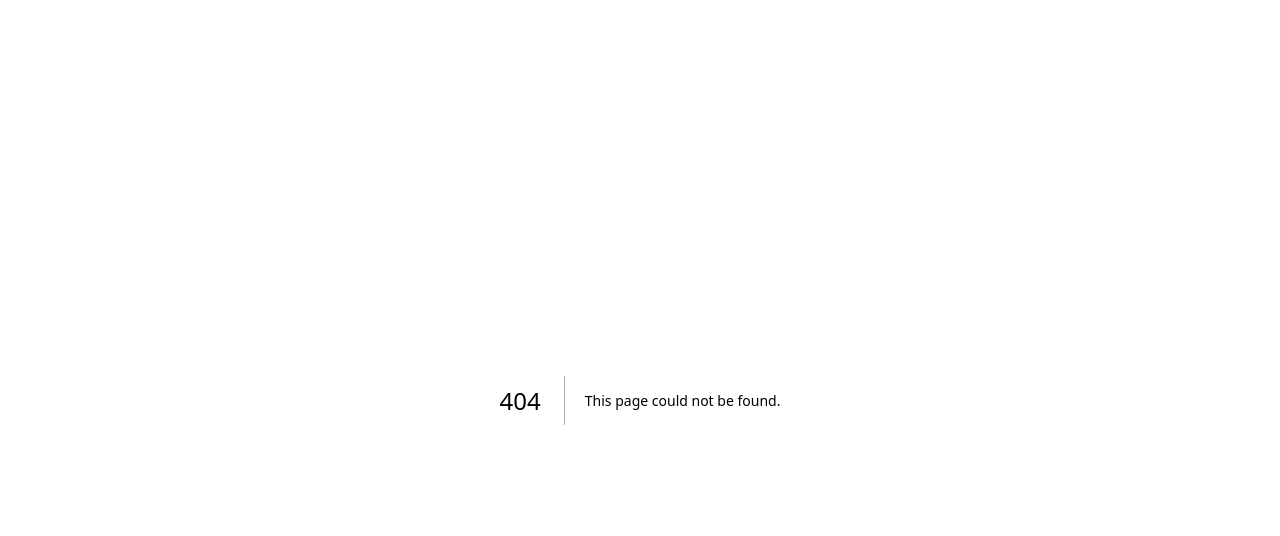
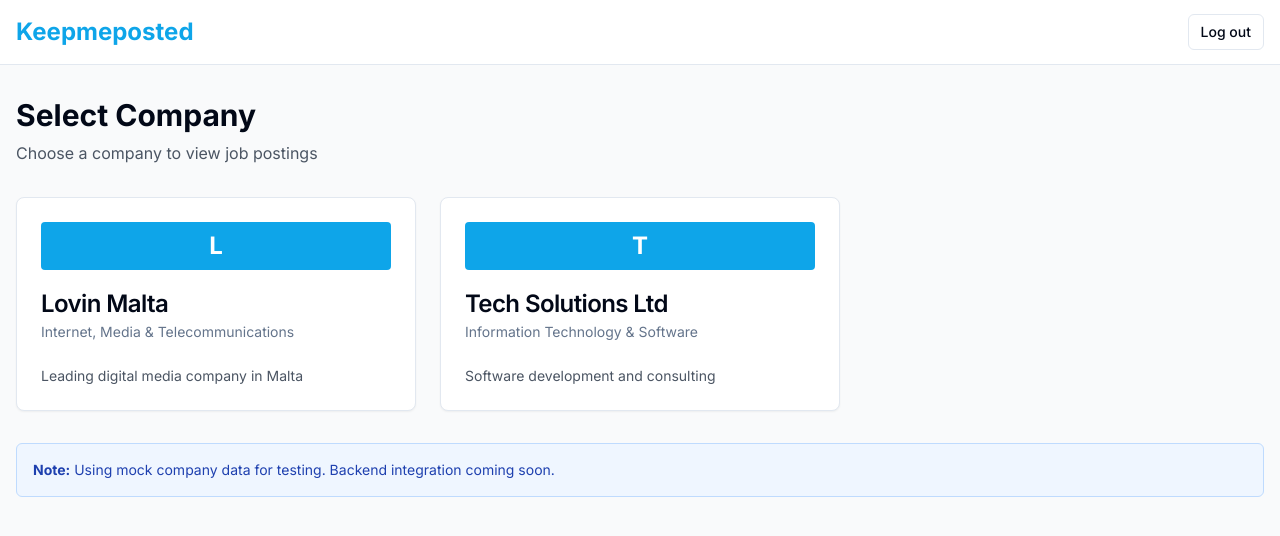
Before and after one commit to schaak722/keepmeposted-frontend, a Next.js app: page /companies in a window 1280 px wide. Before the commit this address had no page. Shown: the top 536 px of the page. Built offline with nearby package versions, Linux system fonts and the light colour scheme.

Commit message:
Create page.tsx

```diff
--- /dev/null
+++ b/app/companies/page.tsx
@@ -0,0 +1,76 @@
+"use client"
+
+import { useRouter } from "next/navigation"
+import { Header } from "@/components/layout/header"
+import { Card, CardContent, CardDescription, CardHeader, CardTitle } from "@/components/ui/card"
+
+// Mock company data for testing
+const MOCK_COMPANIES = [
+  {
+    id: "1",
+    name: "Lovin Malta",
+    logo_url: null,
+    industry: "Internet, Media & Telecommunications",
+    description: "Leading digital media company in Malta"
+  },
+  {
+    id: "2",
+    name: "Tech Solutions Ltd",
+    logo_url: null,
+    industry: "Information Technology & Software",
+    description: "Software development and consulting"
+  }
+]
+
+export default function CompaniesPage() {
+  const router = useRouter()
+
+  const handleSelectCompany = (companyId: string) => {
+    router.push(`/company/${companyId}/jobs`)
+  }
+
+  return (
+    <div className="min-h-screen bg-gray-50">
+      <Header />
+      <div className="container mx-auto py-8 px-4">
+        <h1 className="text-3xl font-bold mb-2">Select Company</h1>
+        <p className="text-gray-600 mb-8">Choose a company to view job postings</p>
+
+        <div className="grid grid-cols-1 md:grid-cols-2 lg:grid-cols-3 gap-6">
+          {MOCK_COMPANIES.map((company) => (
+            <Card
+              key={company.id}
+              className="cursor-pointer hover:shadow-lg transition-shadow hover:border-brand-blue"
+              onClick={() => handleSelectCompany(company.id)}
+            >
+              <CardHeader>
+                {company.logo_url ? (
+                  <img
+                    src={company.logo_url}
+                    alt={company.name}
+                    className="h-12 mb-4 object-contain"
+                  />
+                ) : (
+                  <div className="h-12 mb-4 flex items-center justify-center bg-brand-blue text-white rounded text-2xl font-bold">
+                    {company.name.charAt(0)}
+                  </div>
+                )}
+                <CardTitle>{company.name}</CardTitle>
+                <CardDescription>{company.industry}</CardDescription>
+              </CardHeader>
+              <CardContent>
+                <p className="text-sm text-gray-600">{company.description}</p>
+              </CardContent>
+            </Card>
+          ))}
+        </div>
+
+        <div className="mt-8 p-4 bg-blue-50 border border-blue-200 rounded-md">
+          <p className="text-sm text-blue-800">
+            <strong>Note:</strong> Using mock company data for testing. Backend integration coming soon.
+          </p>
+        </div>
+      </div>
+    </div>
+  )
+}
```
